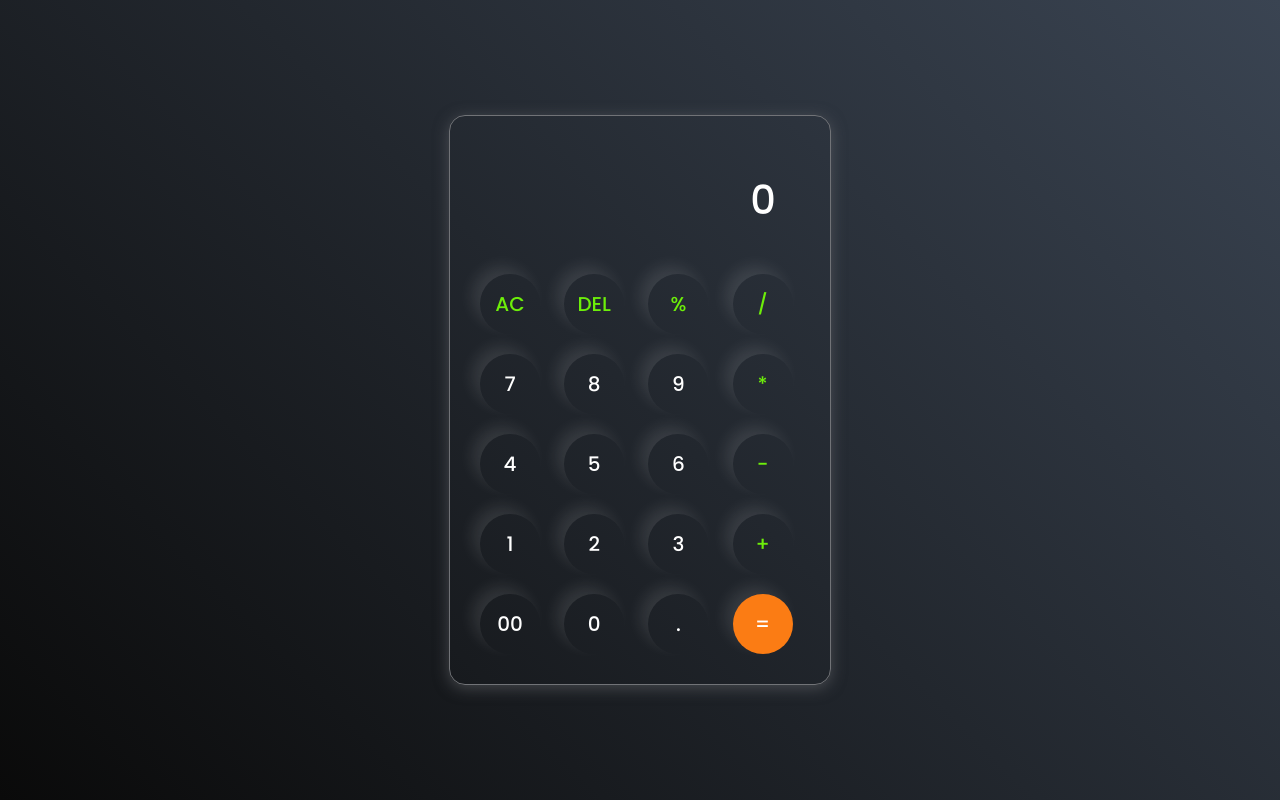
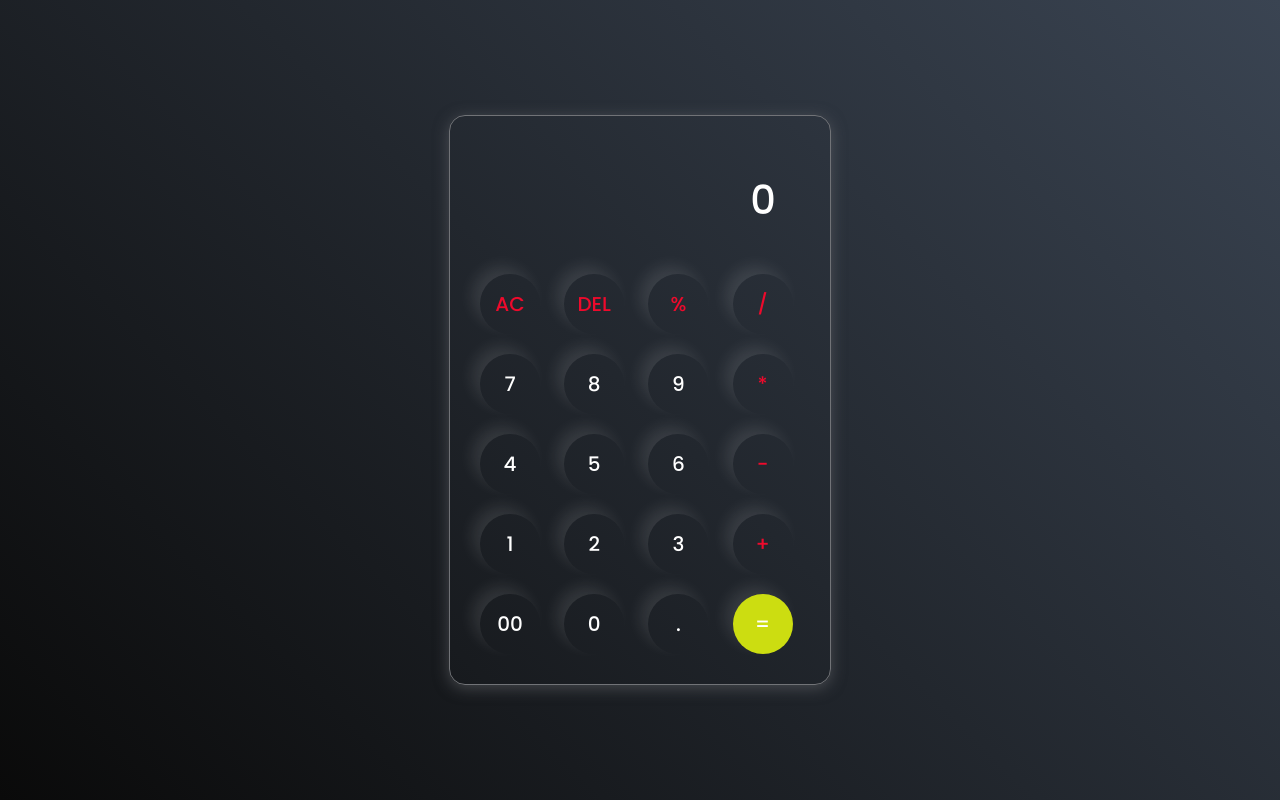
Before and after one commit to MuditSinghRajput/Calculator, a plain HTML site: page CALCULATOR/index.html in a window 1280 px wide. Drawn offline with Linux system fonts and the light colour scheme.

Commit message:
Final Edit

```diff
--- a/CALCULATOR/style.css
+++ b/CALCULATOR/style.css
@@ -56,9 +56,9 @@ button{
 }
 
 .equalBtn{
-    background-color: #fb7c14;
+    background-color: #ccdd11;
 }
 
 .operator{
-    color: #6dee0a;
+    color: #ee0a2c;
 }
```
